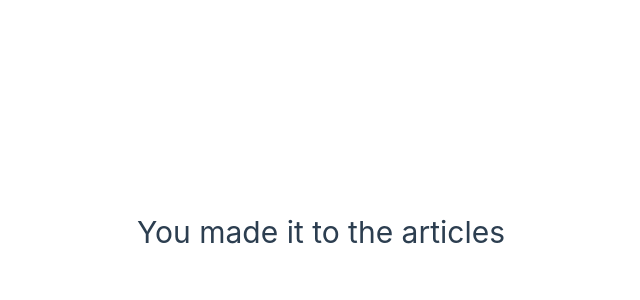
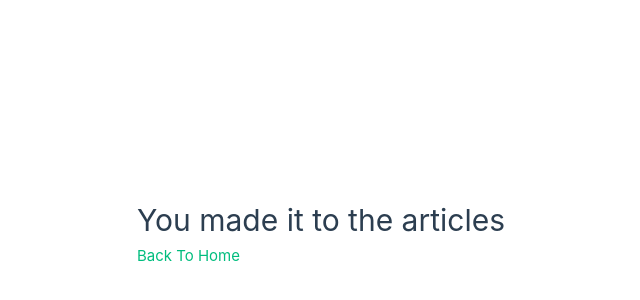
Before and after one commit to Paulracisz/Core-Christian-Living-Blog, a Vue app in the folder core-christian-living/: page /article in a window 1280 px wide. Shown: the part 168-468 px from the top of the page, without its empty margins (319-959 px from the left). Built offline with nearby package versions, Linux system fonts and the light colour scheme.

Commit message:
made a view to go back home

```diff
--- a/core-christian-living/src/views/ArticleView.vue
+++ b/core-christian-living/src/views/ArticleView.vue
@@ -1,5 +1,8 @@
 <template>
 <h1>You made it to the articles</h1>
+      <RouterLink to="/">
+        Back To Home
+      </RouterLink>
 </template>
 
 <script>
```
